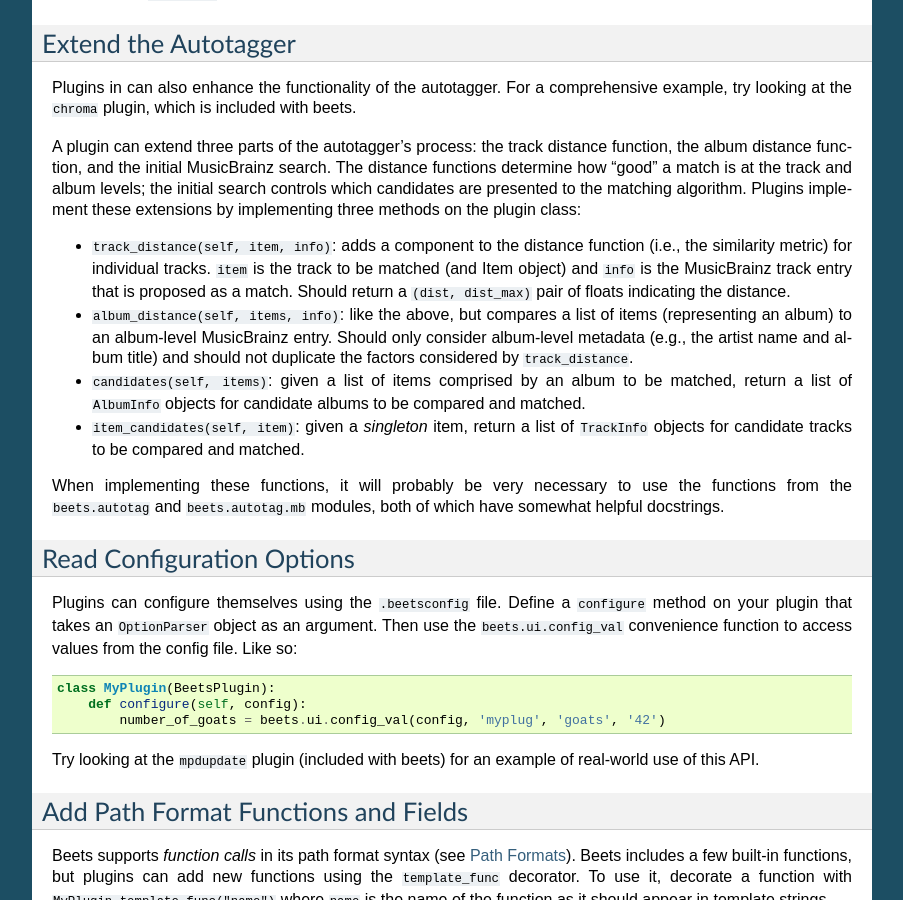
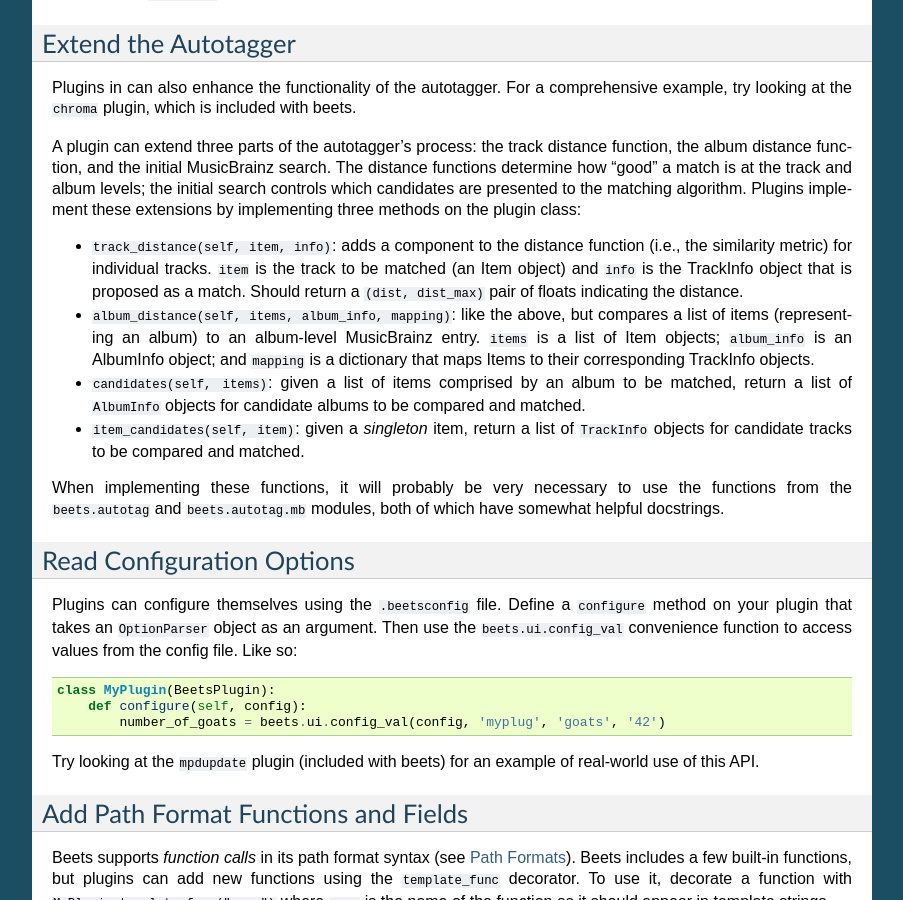
Before and after one commit to google-code-export/beets, a Sphinx documentation site: the page built from docs/plugins/writing.rst, in a window 1280 px wide and 900 px high, scrolled down 2097 px. Shown: the whole window, without its empty margins (198-1101 px from the left). Built offline with Sphinx 7.4.7, drawn with Linux system fonts in a browser that asks for light colours.

Commit message:
add track mapping to album_distance plugin method

```diff
--- a/docs/changelog.rst
+++ b/docs/changelog.rst
@@ -6,6 +6,7 @@
 
 * :doc:`/plugins/fetchart`: Fix a bug where cover art filenames could lack
   a ``.jpg`` extension.
+* Add the track mapping dictionary to the ``album_distance`` plugin function.
 
 1.0b15 (July 26, 2012)
 ----------------------
--- a/docs/plugins/writing.rst
+++ b/docs/plugins/writing.rst
@@ -167,14 +167,15 @@
 
 * ``track_distance(self, item, info)``: adds a component to the distance
   function (i.e., the similarity metric) for individual tracks. ``item`` is the
-  track to be matched (and Item object) and ``info`` is the MusicBrainz track
-  entry that is proposed as a match. Should return a ``(dist, dist_max)`` pair
+  track to be matched (an Item object) and ``info`` is the TrackInfo object
+  that is proposed as a match. Should return a ``(dist, dist_max)`` pair
   of floats indicating the distance.
 
-* ``album_distance(self, items, info)``: like the above, but compares a list of
-  items (representing an album) to an album-level MusicBrainz entry. Should
-  only consider album-level metadata (e.g., the artist name and album title) and
-  should not duplicate the factors considered by ``track_distance``.
+* ``album_distance(self, items, album_info, mapping)``: like the above, but
+  compares a list of items (representing an album) to an album-level MusicBrainz
+  entry. ``items`` is a list of Item objects; ``album_info`` is an AlbumInfo
+  object; and ``mapping`` is a dictionary that maps Items to their corresponding
+  TrackInfo objects.
 
 * ``candidates(self, items)``: given a list of items comprised by an album to be
   matched, return a list of ``AlbumInfo`` objects for candidate albums to be
```
Also changed, not shown: 2 other files.
